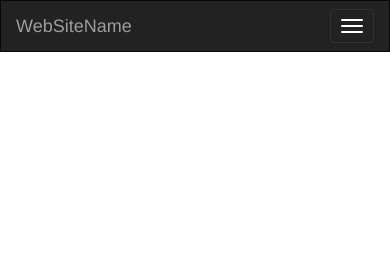
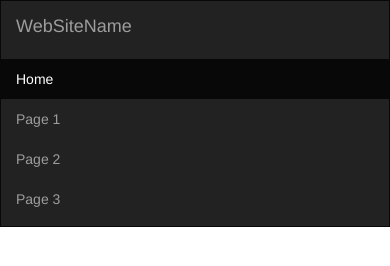
Before and after one commit to adabat64/adabat64.github.io, a plain HTML site: page index.html in a window 390 px wide. Drawn offline with nearby package versions, Linux system fonts and the light colour scheme.

Commit message:
navbar test

```diff
--- a/index.html
+++ b/index.html
@@ -18,28 +18,14 @@
   <nav class="navbar navbar-inverse">
   <div class="container-fluid">
     <div class="navbar-header">
-      <button type="button" class="navbar-toggle" data-toggle="collapse" data-target="#myNavbar">
-        <span class="icon-bar"></span>
-        <span class="icon-bar"></span>
-        <span class="icon-bar"></span>
-      </button>
       <a class="navbar-brand" href="#">WebSiteName</a>
     </div>
-    <div class="collapse navbar-collapse" id="myNavbar">
-      <ul class="nav navbar-nav">
-        <li class="active"><a href="#">Home</a></li>
-        <li class="dropdown">
-          <a class="dropdown-toggle" data-toggle="dropdown" href="#">Page 1 <span class="caret"></span></a>
-          <ul class="dropdown-menu">
-            <li><a href="#">Page 1-1</a></li>
-            <li><a href="#">Page 1-2</a></li>
-            <li><a href="#">Page 1-3</a></li>
-          </ul>
-        </li>
-        <li><a href="#">Page 2</a></li>
-        <li><a href="#">Page 3</a></li>
-      </ul>
-    </div>
+    <ul class="nav navbar-nav">
+      <li class="active"><a href="#">Home</a></li>
+      <li><a href="#">Page 1</a></li>
+      <li><a href="#">Page 2</a></li>
+      <li><a href="#">Page 3</a></li>
+    </ul>
   </div>
 </nav>
 </body>
```
